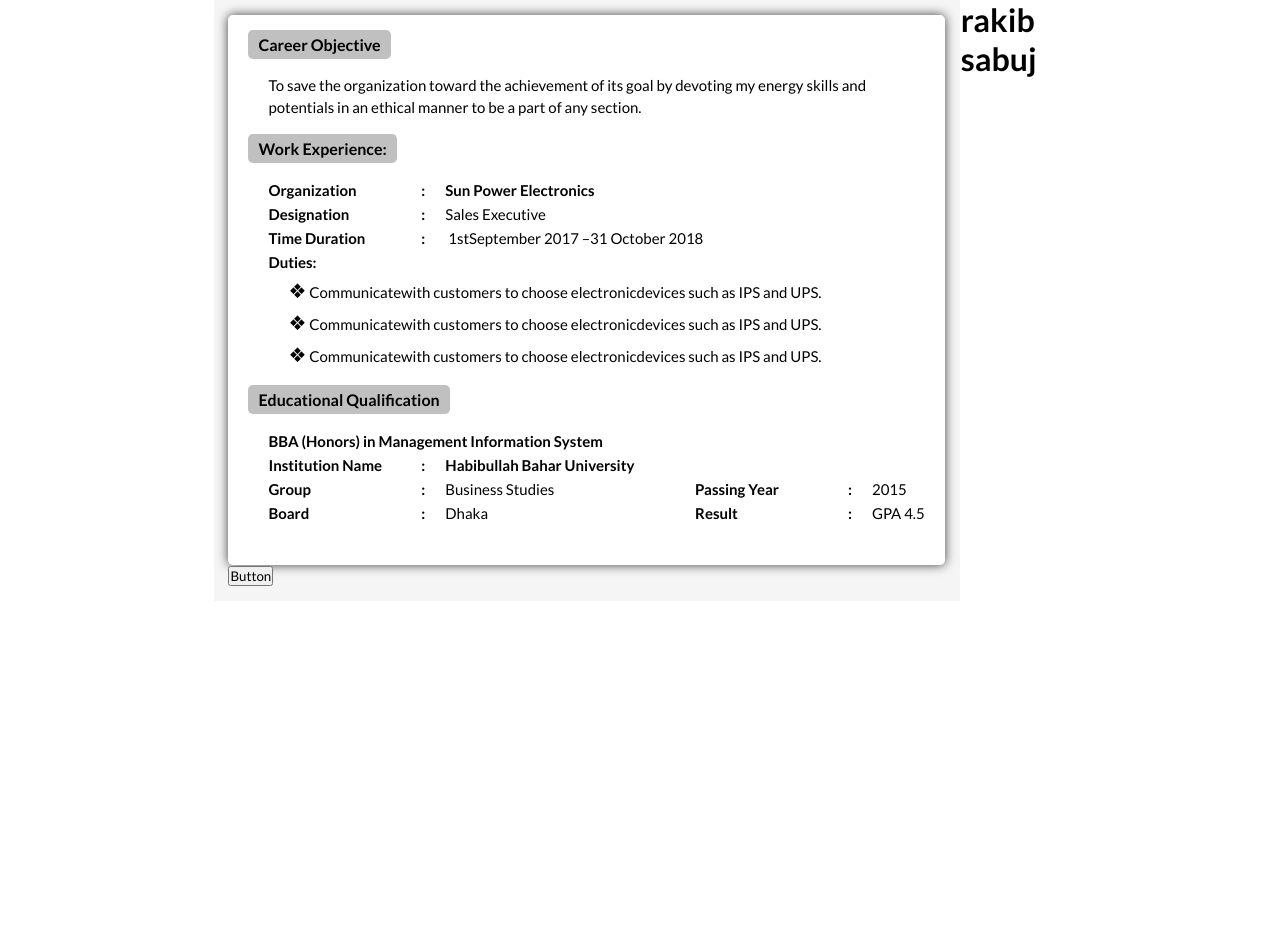
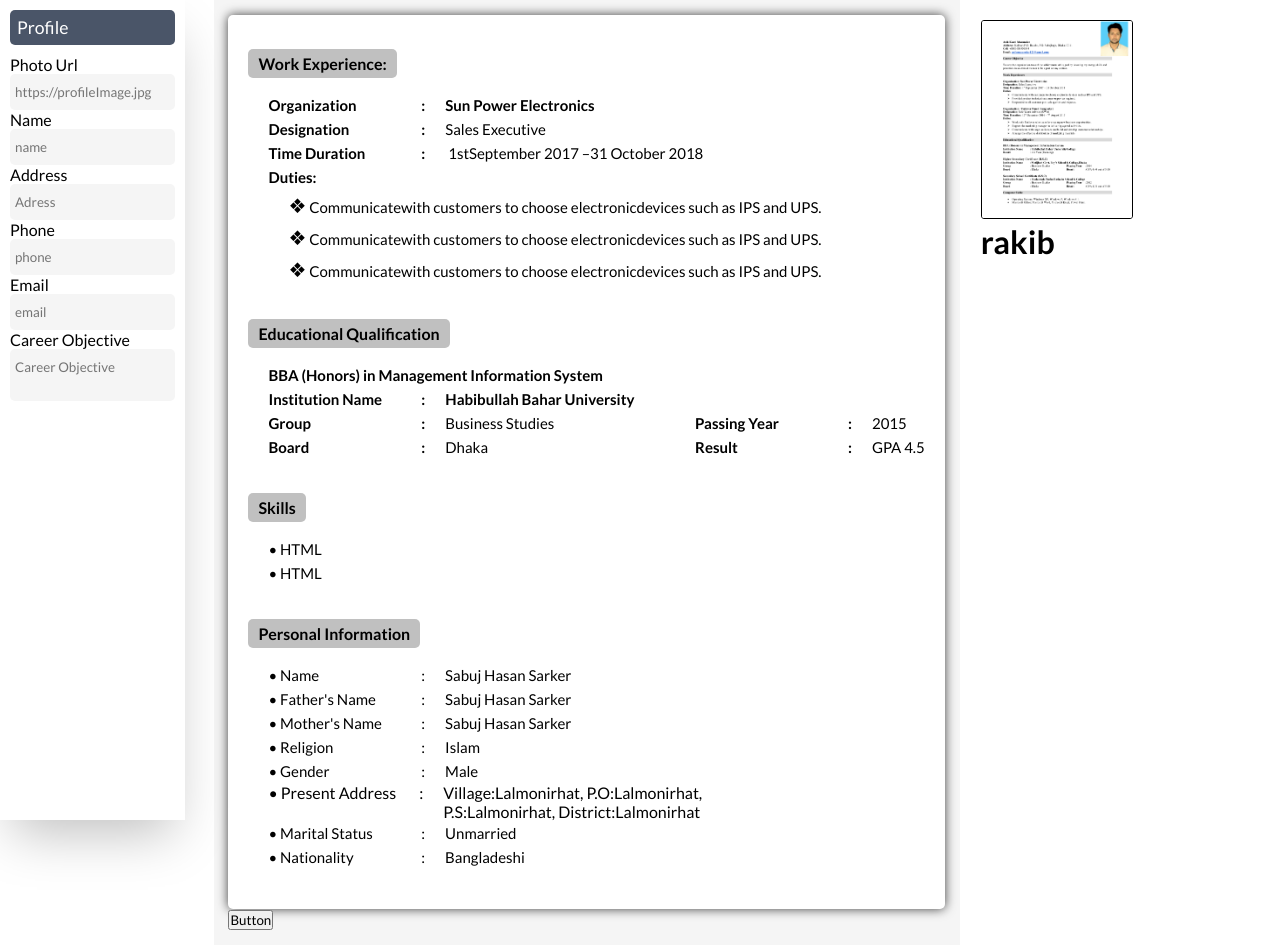
Before and after one commit to sabujhasansarker/Cv-Builder, a React (Create React App) app: page / in a window 1280 px wide. Before the commit the page ends 800 px from the top, so only its background shows below. Built offline with nearby package versions, Linux system fonts and the light colour scheme.

Commit message:
Update cv photo

```diff
--- a/src/App.js
+++ b/src/App.js
@@ -11,7 +11,9 @@ const App = () => {
   return (
     <DataState>
       <div className="gridContainer">
-        <div className="left">{/* <LeftIndex /> */}</div>
+        <div className="left">
+          <LeftIndex />
+        </div>
         <div className="center">
           <Contect />
           <Print />
--- a/src/components/contents/SabujCv.js
+++ b/src/components/contents/SabujCv.js
@@ -71,7 +71,9 @@ const styles = {
     fontSize: "20px",
   },
 };
-const SabujCv = ({ data: { name, address, phone, email, profilePic } }) => {
+const SabujCv = ({
+  data: { name, address, phone, email, profilePic, career_objectve },
+}) => {
   return (
     <Fragment>
       <div style={styles.profile}>
@@ -100,16 +102,16 @@ const SabujCv = ({ data: { name, address, phone, email, profilePic } }) => {
           {profilePic && <img src={profilePic} alt="" style={styles.img} />}
         </div>
       </div>
-      <div style={styles.div}>
-        <p style={styles.title}>Career Objective</p>
-        <div style={styles.m_l}>
-          <p style={styles.text}>
-            To save the organization toward the achievement of its goal by
-            devoting my energy skills and potentials in an ethical manner to be
-            a part of any section.
-          </p>
+      {career_objectve && (
+        <div style={styles.div}>
+          <p style={styles.title}>Career Objective</p>
+          <div style={styles.m_l}>
+            <p style={styles.text}>{career_objectve}</p>
+          </div>
         </div>
-      </div>
+      )}
+
+      <br />
       {/* Exp */}
       <div style={styles.div}>
         <p style={styles.title}>Work Experience:</p>
@@ -153,6 +155,8 @@ const SabujCv = ({ data: { name, address, phone, email, profilePic } }) => {
         </div>
       </div>
       {/* Exp end */}
+
+      <br />
       {/* Educaion */}
       <div style={styles.div}>
         <p style={styles.title}>Educational Qualification</p>
@@ -197,6 +201,88 @@ const SabujCv = ({ data: { name, address, phone, email, profilePic } }) => {
         </div>
       </div>
       {/* education end */}
+
+      <br />
+      {/* Skill */}
+      <div style={styles.div}>
+        <p style={styles.title}>Skills</p>
+        <div style={styles.m_l}>
+          <p style={styles.p}>
+            &#8226; HTML <br />
+            &#8226; HTML <br />
+          </p>
+        </div>
+      </div>
+      {/* skills end */}
+
+      <br />
+      {/* Personal */}
+      <div style={styles.div}>
+        <p style={styles.title}>Personal Information</p>
+        <div style={styles.m_l}>
+          <p style={styles.eduP}>
+            <span style={styles.m_r}>
+              <span style={styles.eduHeading}> &#8226; Name </span> :
+            </span>
+            Sabuj Hasan Sarker
+          </p>
+          <p style={styles.eduP}>
+            <span style={styles.m_r}>
+              <span style={styles.eduHeading}> &#8226; Father's Name </span> :
+            </span>
+            Sabuj Hasan Sarker
+          </p>
+          <p style={styles.eduP}>
+            <span style={styles.m_r}>
+              <span style={styles.eduHeading}> &#8226; Mother's Name </span> :
+            </span>
+            Sabuj Hasan Sarker
+          </p>
+          <p style={styles.eduP}>
+            <span style={styles.m_r}>
+              <span style={styles.eduHeading}> &#8226; Religion </span> :
+            </span>
+            Islam
+          </p>
+          <p style={styles.eduP}>
+            <span style={styles.m_r}>
+              <span style={styles.eduHeading}> &#8226; Gender </span> :
+            </span>
+            Male
+          </p>
+          <div
+            style={{
+              display: "-webkit-inline-box",
+              overflow: "hidden",
+              margin: "0px",
+            }}
+          >
+            <p style={{ margin: "0", marginRight: "20px" }}>
+              <span style={{ marginRight: "23px" }}>
+                &#8226; Present Address
+              </span>
+              :
+            </p>
+            <p style={{ margin: "0" }}>
+              Village:Lalmonirhat, P.O:Lalmonirhat, <br /> P.S:Lalmonirhat,
+              District:Lalmonirhat
+            </p>
+          </div>
+          <p style={styles.eduP}>
+            <span style={styles.m_r}>
+              <span style={styles.eduHeading}> &#8226; Marital Status </span> :
+            </span>
+            Unmarried
+          </p>
+          <p style={styles.eduP}>
+            <span style={styles.m_r}>
+              <span style={styles.eduHeading}> &#8226; Nationality </span> :
+            </span>
+            Bangladeshi
+          </p>
+        </div>
+      </div>
+      {/* Perrsonal end */}
     </Fragment>
   );
 };
--- a/src/components/sideBar/rightSide/RightSide.js
+++ b/src/components/sideBar/rightSide/RightSide.js
@@ -1,12 +1,19 @@
 import React, { useContext } from "react";
 import DataContext from "../../../context/DataContext";
+
+import sabujImage from "./sabuj.png";
 
 const RightSide = () => {
   const { setCv } = useContext(DataContext);
   return (
-    <div className="">
+    <div className="all_cv">
+      <img
+        className="cv_img"
+        onClick={() => setCv("sabuj")}
+        src={sabujImage}
+        alt="sabuj"
+      />
       <h1 onClick={() => setCv("rakib")}>rakib</h1>
-      <h1 onClick={() => setCv("sabuj")}>sabuj</h1>
     </div>
   );
 };
--- a/src/index.css
+++ b/src/index.css
@@ -69,3 +69,13 @@ iframe {
 p {
   margin: 0;
 }
+
+img.cv_img {
+  width: 150px;
+  border: 1px solid black;
+  border-radius: 3px;
+  cursor: pointer;
+}
+.all_cv {
+  padding: 20px;
+}
```
Also changed, not shown: src/components/sideBar/rightSide/sabuj.png (added).
